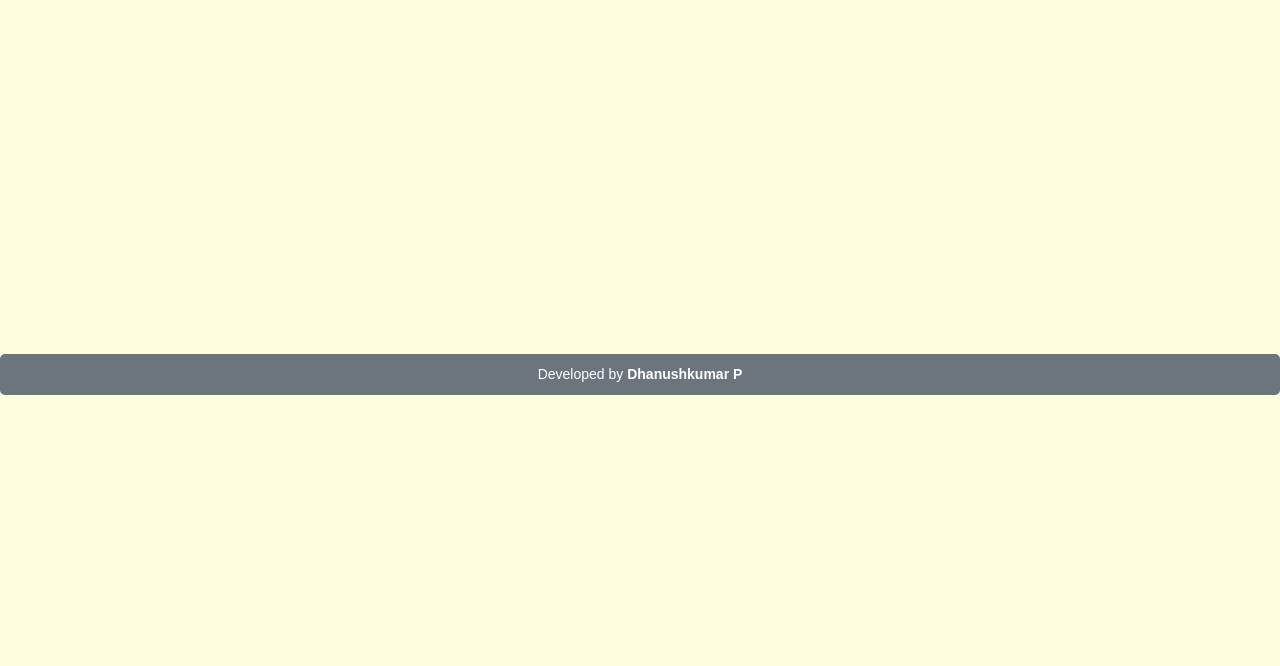
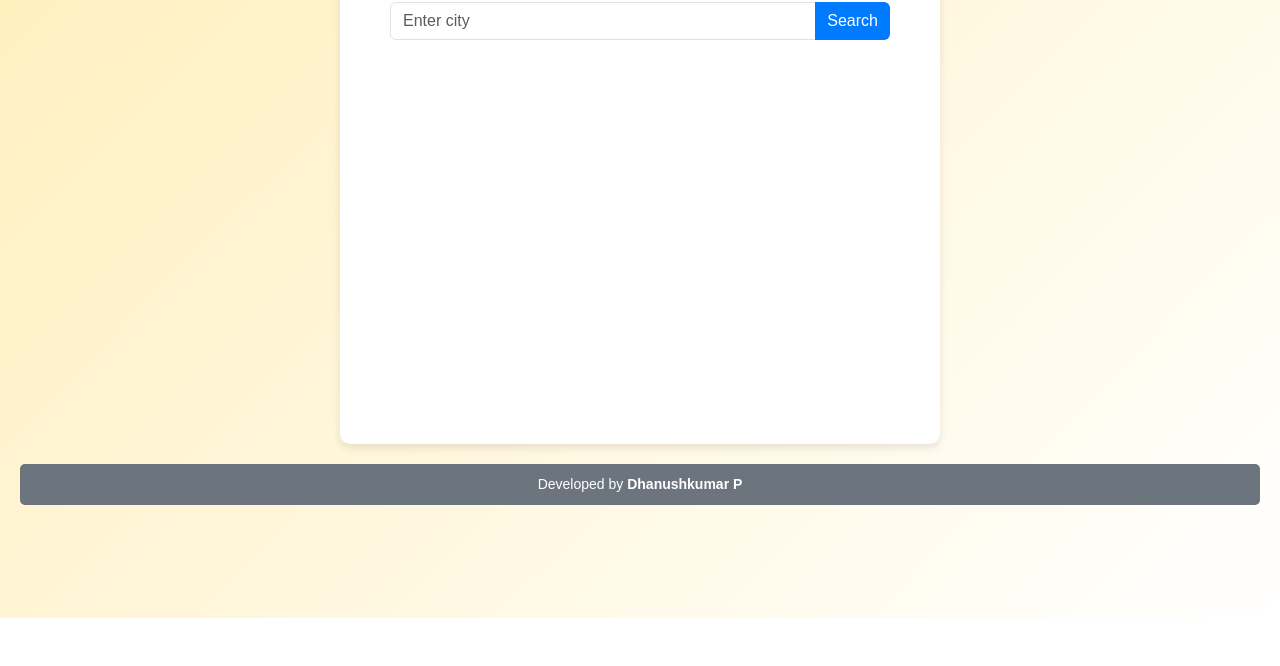
Before and after one commit to dhakumwebshop/weather, a plain HTML site: page index.html in a window 1280 px wide. Shown: the part 182-848 px from the top of the page. After the commit the page ends 800 px from the top, so only its background shows below. Drawn offline with nearby package versions, Linux system fonts and the light colour scheme.

Commit message:
Add files via upload

```diff
--- a/css/styles.css
+++ b/css/styles.css
@@ -47,3 +47,42 @@ h1 {
             border-radius: 5px;
             font-size: 14px;
         }
+		  body {
+            font-family: 'Poppins', sans-serif;
+            background: linear-gradient(135deg, #ffefba, #ffffff);
+            color: #333;
+            padding: 20px;
+        }
+        .container {
+            max-width: 600px;
+            background: #fff;
+            border-radius: 10px;
+            box-shadow: 0 4px 8px rgba(0, 0, 0, 0.1);
+            padding: 30px;
+        }
+        h2 {
+            font-weight: 600;
+            color: #007bff;
+        }
+        .btn-primary {
+            background: #007bff;
+            border: none;
+        }
+        .btn-primary:hover {
+            background: #0056b3;
+        }
+        .btn-success {
+            background: #28a745;
+            border: none;
+        }
+        .btn-success:hover {
+            background: #1e7e34;
+        }
+        footer {
+            margin-top: 20px;
+            padding: 10px;
+            background: #6c757d;
+            color: white;
+            border-radius: 5px;
+            font-size: 14px;
+        }
--- a/index.html
+++ b/index.html
@@ -21,11 +21,11 @@
         <div id="weatherResult" class="mt-4">
 
         </div>
-	</div>	</center>
+	</div>
     </div>
 	<footer class="text-center">
         Developed by <strong>Dhanushkumar P</strong>
-    </footer>
+    </footer></center>
     <script src="https://cdn.jsdelivr.net/npm/bootstrap@5.3.0/dist/js/bootstrap.bundle.min.js"></script>
     <script src="js/script.js"></script>
 
```
